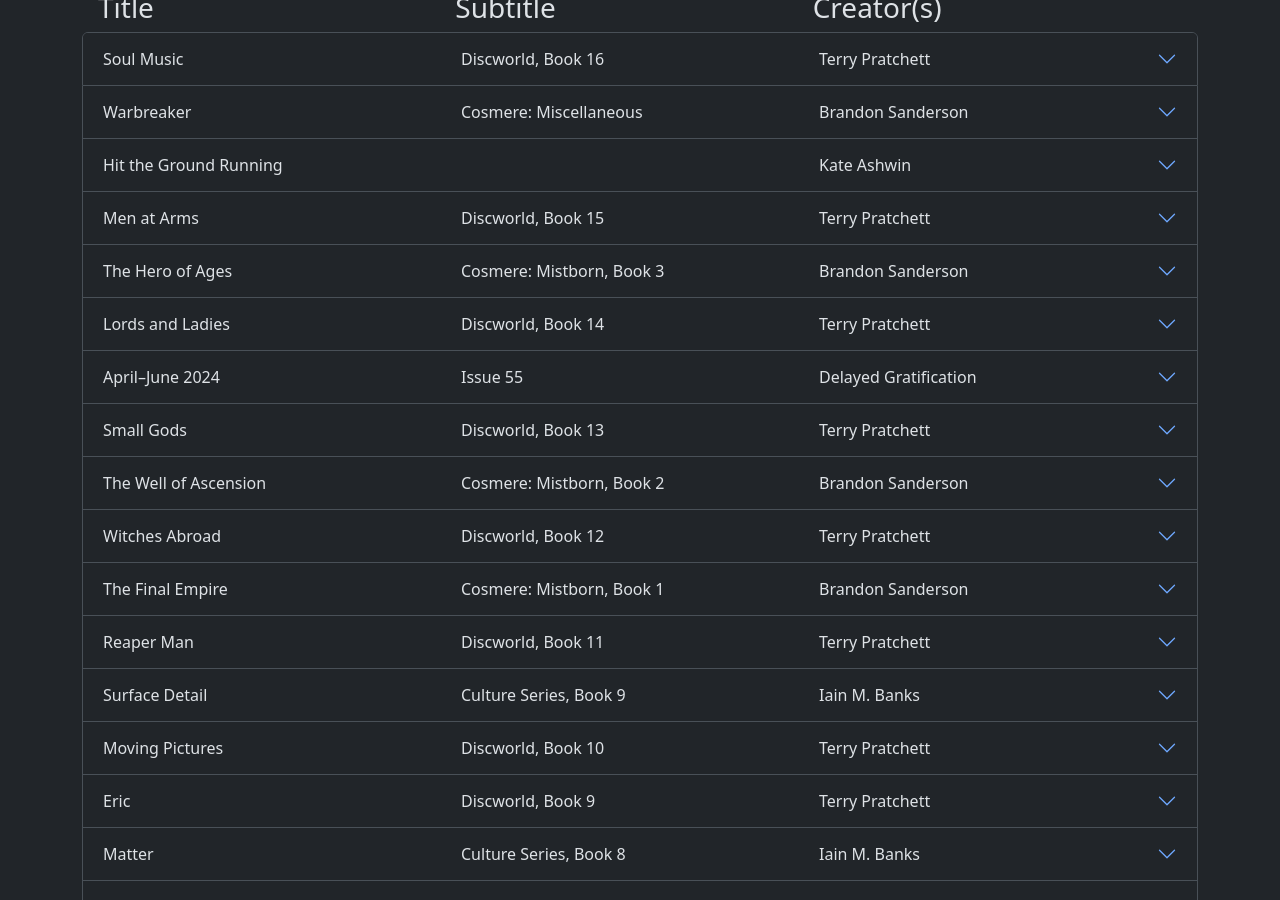
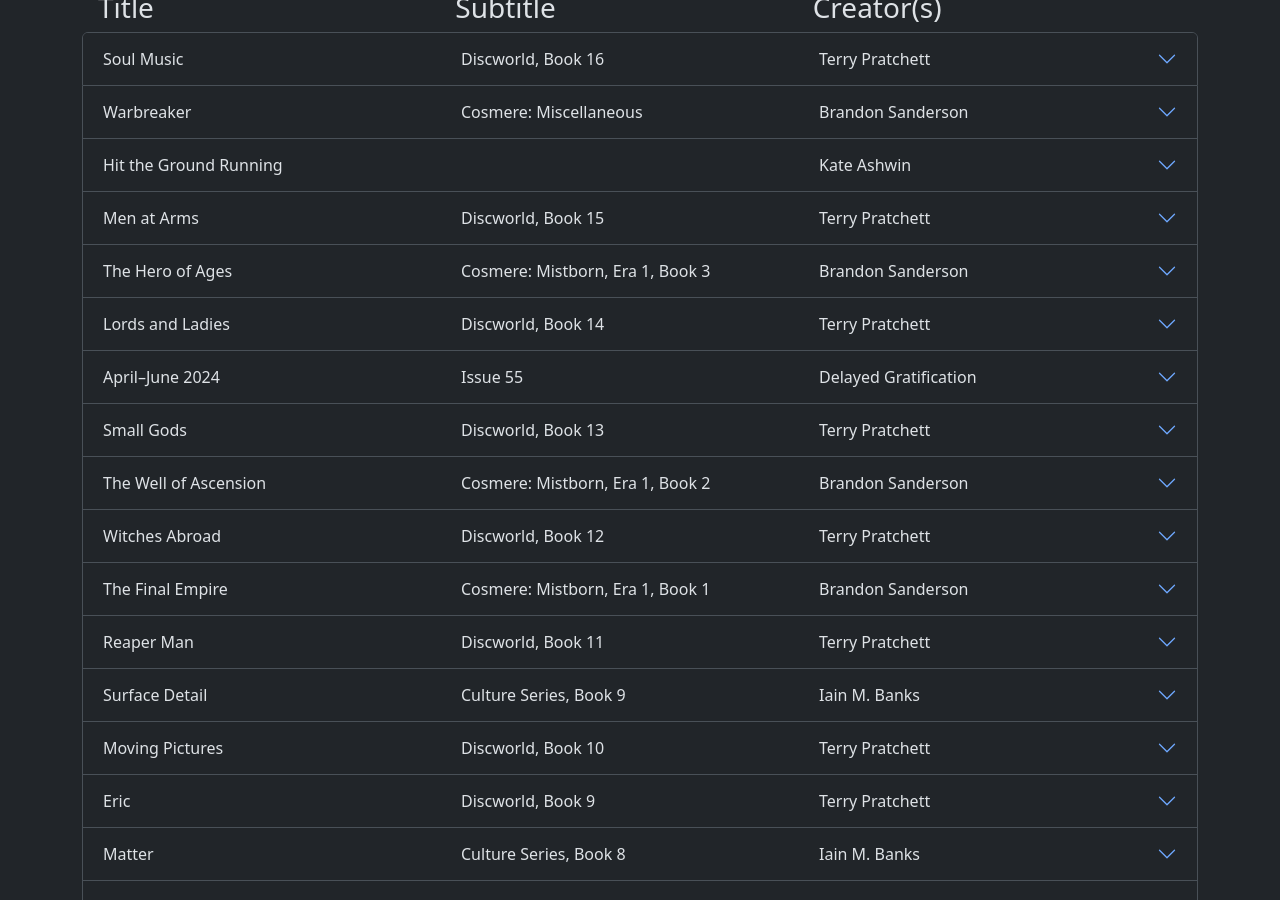
Before and after one commit to NightB1ade/BookReading, a Jekyll site: the page built from index.html, in a window 1280 px wide and 900 px high, scrolled down 393 px. Built offline with Jekyll 4.4.1, drawn with Linux system fonts in a browser that asks for light colours.

Commit message:
Cosmere: Mistborn: Label as "Era 1"

```diff
--- a/_data/ReadingList.json
+++ b/_data/ReadingList.json
@@ -1421,7 +1421,7 @@
 	}
 	, {
 		"title": "The Final Empire"
-		, "subtitle": "Cosmere: Mistborn, Book 1"
+		, "subtitle": "Cosmere: Mistborn, Era 1, Book 1"
 		, "creators": [
 			"Brandon Sanderson"
 		]
@@ -1489,7 +1489,7 @@
 	}
 	, {
 		"title": "The Well of Ascension"
-		, "subtitle": "Cosmere: Mistborn, Book 2"
+		, "subtitle": "Cosmere: Mistborn, Era 1, Book 2"
 		, "creators": [
 			"Brandon Sanderson"
 		]
@@ -1623,7 +1623,7 @@
 	}
 	, {
 		"title": "The Hero of Ages"
-		, "subtitle": "Cosmere: Mistborn, Book 3"
+		, "subtitle": "Cosmere: Mistborn, Era 1, Book 3"
 		, "creators": [
 			"Brandon Sanderson"
 		]
```
